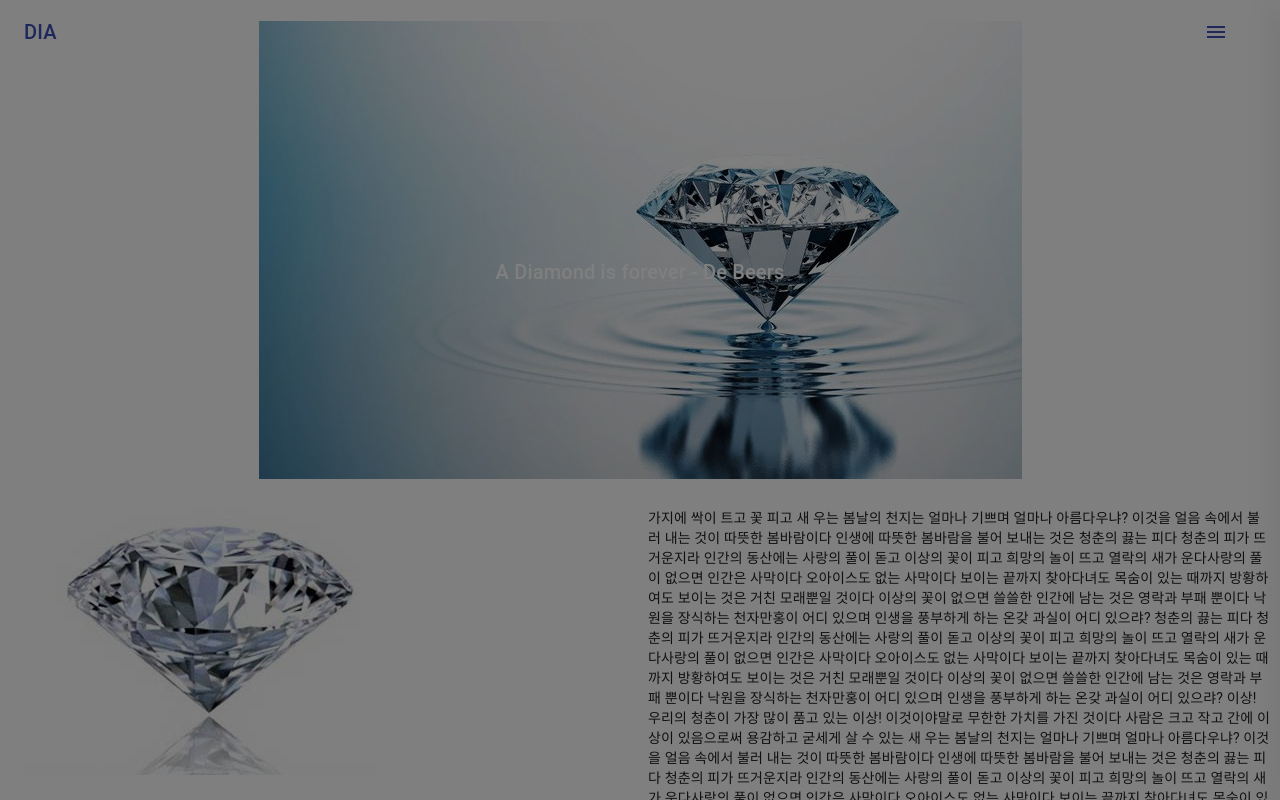
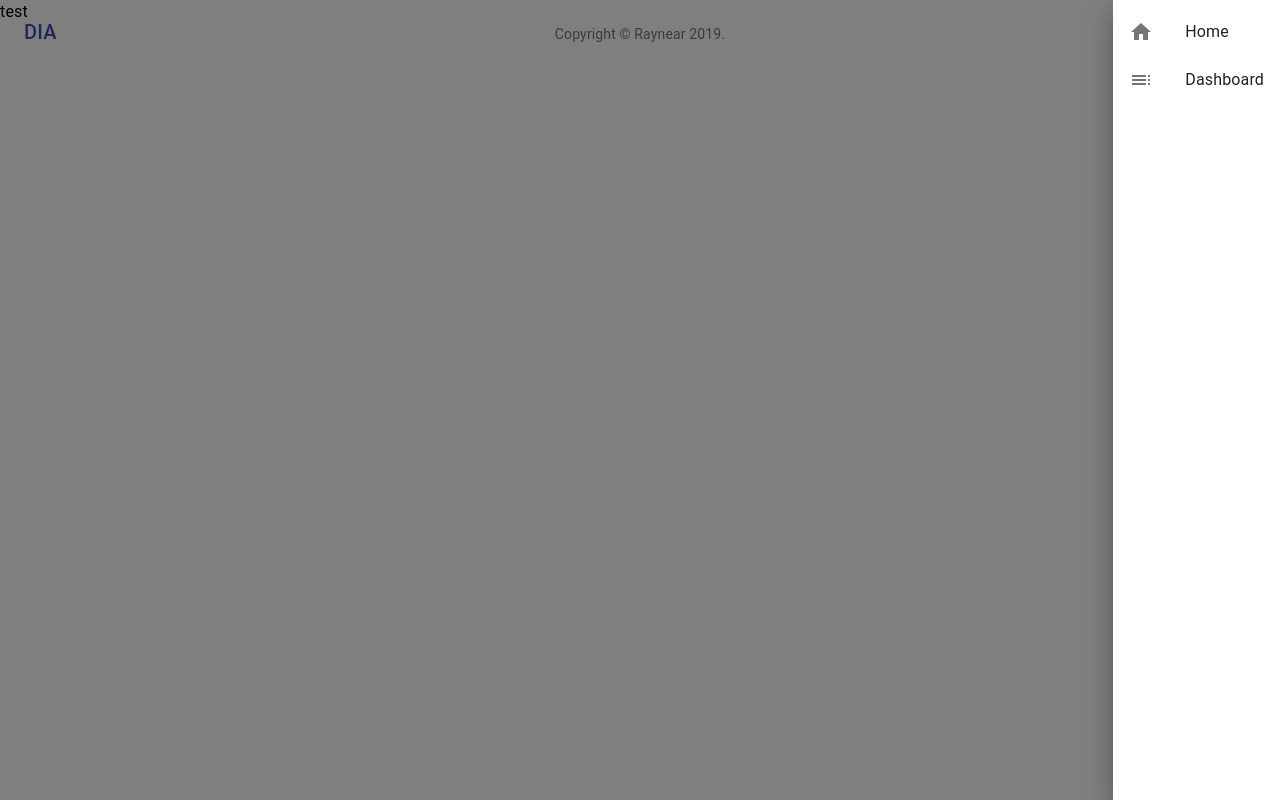
Before and after one commit to raynear/DIA, a React (Create React App) app: page /Dashboard in a window 1280 px wide. Both pictures are taken after a click on the button 1216 px from the left and 32 px from the top of the page. Shown: the top 800 px of the page. Built offline with nearby package versions, Linux system fonts and the light colour scheme.

Commit message:
route, drawer, navigation eslint 추가

```diff
--- a/src/App.tsx
+++ b/src/App.tsx
@@ -1,16 +1,22 @@
-import * as React from "react";
+import * as React from 'react';
+import { BrowserRouter as Router, Route, Switch } from "react-router-dom";
 
-import Header from "./Header";
-import LandingImage from "./LandingImage";
-import LandingContents from "./LandingContents";
+import Header from './Header';
+import LandingPage from './LandingPage';
+import Dashboard from './Dashboard';
+import Copyright from './Copyright';
 
 function App() {
-
   return (
     <div className="App">
       <Header />
-      <LandingImage />
-      <LandingContents />
+      <Router>
+        <Switch>
+          <Route exact={true} path="/" component={LandingPage} />
+          <Route exact={true} path="/Dashboard" component={Dashboard} />
+        </Switch>
+      </Router>
+      <Copyright />
     </div>
   );
 }
--- /dev/null
+++ b/src/Copyright.tsx
@@ -0,0 +1,18 @@
+import * as React from 'react';
+
+import { Typography, Link } from '@material-ui/core';
+
+function Copyright() {
+  return (
+    <Typography variant="body2" color="textSecondary" align="center">
+      {'Copyright © '}
+      <Link color="inherit" href="https://raynear.net/">
+        Raynear{' '}
+      </Link>
+      {new Date().getFullYear()}
+      {'.'}
+    </Typography>
+  );
+}
+
+export default Copyright;
--- /dev/null
+++ b/src/Dashboard.tsx
@@ -0,0 +1,13 @@
+import * as React from 'react';
+
+import { Grid, Typography } from "@material-ui/core";
+
+function Dashboard() {
+  return (
+    <Grid>
+      <Typography>test</Typography>
+    </Grid>
+  );
+}
+
+export default Dashboard;
--- a/src/Header.tsx
+++ b/src/Header.tsx
@@ -1,50 +1,39 @@
 import * as React from "react";
 import { useState, KeyboardEvent } from "react";
 
-import { AppBar, Toolbar, Drawer, Typography, IconButton, List, ListItem, ListItemIcon, ListItemText, Divider } from "@material-ui/core";
-import { Menu, Inbox, Mail } from "@material-ui/icons";
+import {
+  AppBar,
+  Toolbar,
+  Drawer,
+  Typography,
+  IconButton,
+  Link,
+  List,
+  ListItem,
+  ListItemIcon,
+  ListItemText
+} from "@material-ui/core";
+import { Menu, Home, Toc } from "@material-ui/icons";
 
 import useStyles from "./Style";
 
 function Header() {
   const classes = useStyles();
 
-  const [draw, setDraw] = useState(false)
+  const [draw, setDraw] = useState(false);
 
-  const toggleDrawer = (open: boolean) => (event: React.KeyboardEvent | React.MouseEvent
+  const toggleDrawer = (open: boolean) => (
+    event: React.KeyboardEvent | React.MouseEvent
   ) => {
-    if (event.type === "keydown" && ((event as KeyboardEvent).key === 'Tab' || (event as KeyboardEvent).key === 'Shift')) {
+    if (
+      event.type === "keydown" &&
+      ((event as KeyboardEvent).key === "Tab" ||
+        (event as KeyboardEvent).key === "Shift")
+    ) {
       return;
     }
     setDraw(open);
-  }
-
-  const sideList = () => (
-    <div
-      className={classes.list}
-      role="presentation"
-      onClick={toggleDrawer(false)}
-      onKeyDown={toggleDrawer(false)}
-    >
-      <List>
-        {['Inbox', 'Starred', 'Send email', 'Drafts'].map((text, index) => (
-          <ListItem button={true} key={text}>
-            <ListItemIcon>{index % 2 === 0 ? <Inbox /> : <Mail />}</ListItemIcon>
-            <ListItemText primary={text} />
-          </ListItem>
-        ))}
-      </List>
-      <Divider />
-      <List>
-        {['All mail', 'Trash', 'Spam'].map((text, index) => (
-          <ListItem button={true} key={text}>
-            <ListItemIcon>{index % 2 === 0 ? <Inbox /> : <Mail />}</ListItemIcon>
-            <ListItemText primary={text} />
-          </ListItem>
-        ))}
-      </List>
-    </div>
-  );
+  };
 
   return (
     <AppBar position="fixed" className={classes.appBar}>
@@ -52,12 +41,31 @@ function Header() {
         <Typography variant="h6" className={classes.title} color="primary">
           DIA
         </Typography>
-        <IconButton edge="end" className={classes.menuButton} color="primary" onClick={toggleDrawer(true)}>
+        <IconButton
+          edge="end"
+          className={classes.menuButton}
+          color="primary"
+          onClick={toggleDrawer(true)}
+        >
           <Menu />
         </IconButton>
       </Toolbar>
       <Drawer anchor="right" open={draw} onClose={toggleDrawer(false)}>
-        {sideList}
+        <List>
+          <ListItem button={true} component={Link} href="/">
+            <ListItemIcon>
+              <Home />
+            </ListItemIcon>
+            <ListItemText>Home</ListItemText>
+          </ListItem>
+          <ListItem button={true} component={Link} href="/Dashboard">
+            <ListItemIcon>
+              <Toc />
+            </ListItemIcon>
+            <ListItemText>Dashboard</ListItemText>
+          </ListItem>
+        </List>
+
       </Drawer>
     </AppBar>
   );
--- a/src/LandingImage.tsx
+++ b/src/LandingImage.tsx
@@ -21,7 +21,7 @@ function LandingImage() {
         <br />
         <br />
         <br />
-        A Diamond is forever - De Beers
+        A Diamond is forever
       </Typography>
     </Box>
   );
--- /dev/null
+++ b/src/LandingPage.tsx
@@ -0,0 +1,15 @@
+import * as React from 'react';
+
+import LandingImage from './LandingImage';
+import LandingContents from './LandingContents';
+
+function LandingPage() {
+  return (
+    <>
+      <LandingImage />
+      <LandingContents />
+    </>
+  );
+}
+
+export default LandingPage;
```
Also changed, not shown: package.json (+17 -1 lines), .eslintrc.js (added), 2 other files (tests, documents, lock files or other folders).
